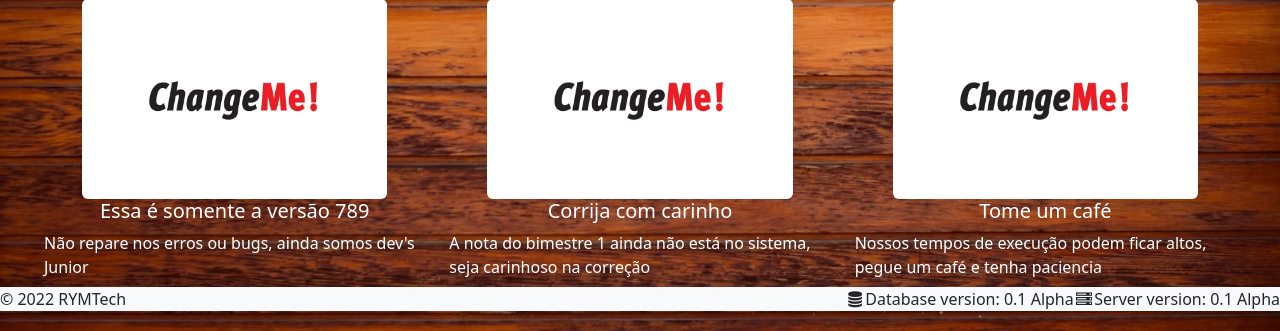
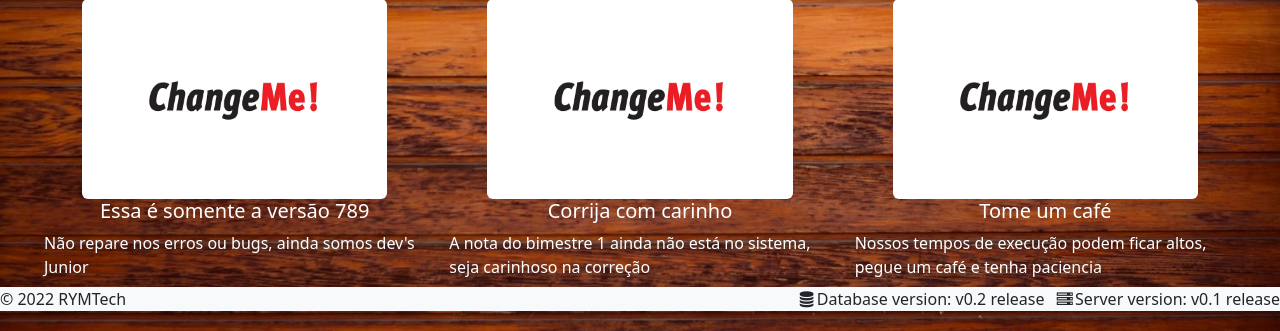
Before and after one commit to mateusseiboth/TrabalhoWeb2, a PHP site: page /index.php in a window 1280 px wide. Shown: the part 489-820 px from the top of the page. Run offline with PHP 8.4, Linux system fonts and the light colour scheme.

Commit message:
Atualizada mensagem da versão

```diff
--- a/rodape.php
+++ b/rodape.php
@@ -1,11 +1,11 @@
 
-<footer class="bg-light me-auto text-dark fixed-bottom ">
+<footer class="bg-light me-auto text-dark fixed-bottom">
     <div>
 
         <span class="pull-left">© 2022 RYMTech</span>
 
-	    <span class="pull-right me-auto"><i class="fa fa-server fa-fw"></i>Server version: 0.1 Alpha </span>
-	    <span class="pull-right me-auto"><i class="fa fa-database fa-fw"></i>Database version: 0.1 Alpha</span>
+	    <span class="pull-right me-auto" style="margin-left: 10px;"><i class="fa fa-server fa-fw"></i>Server version: v0.1 release</span>
+	    <span class="pull-right me-auto"  ><i class="fa fa-database fa-fw"></i>Database version: v0.2 release</span>
 
     </div>
 </footer>
```
